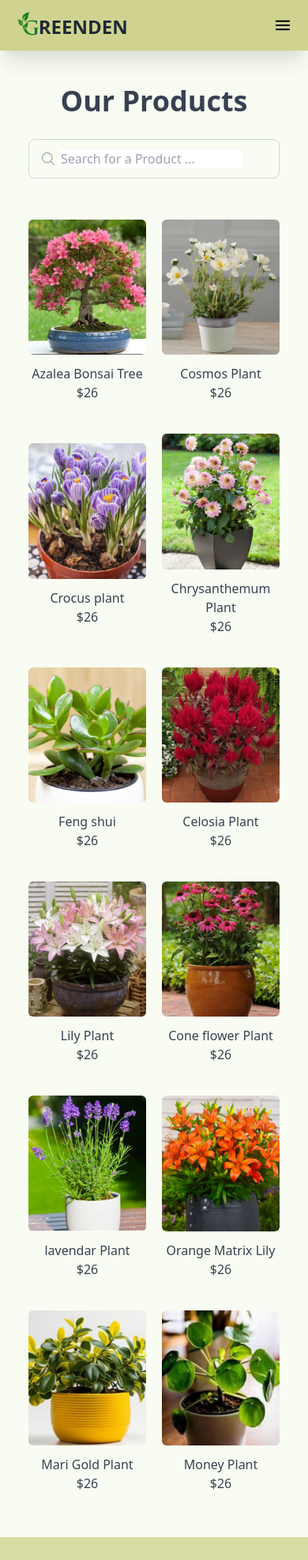
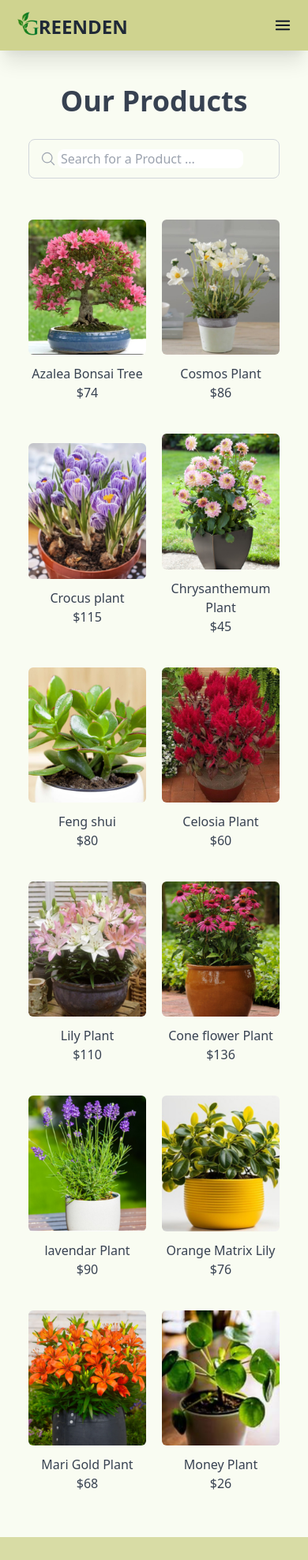
Before and after one commit to deepashreedev/greenden-tailwind, a plain HTML site: page product.html in a window 390 px wide. Shown: the top 1975 px of the page at 79% size. Drawn offline with nearby package versions, Linux system fonts and the light colour scheme.

Commit message:
made changes

```diff
--- a/product.html
+++ b/product.html
@@ -29,7 +29,7 @@
 
 
         <svg xmlns="http://www.w3.org/2000/svg" fill="none" viewBox="0 0 24 24" stroke-width="1.8" stroke="currentColor"
-            class="w-6 h-6 md:hidden">
+            class="w-6 h-6  text-gray-900 md:hidden">
             <path stroke-linecap="round" stroke-linejoin="round" d="M3.75 6.75h16.5M3.75 12h16.5m-16.5 5.25h16.5" />
         </svg>
 
@@ -73,7 +73,7 @@
                 <img src="./images/azalea bonsai tree.png" alt="Azalea Bonsai Tree"
                     class="inline hover:shadow-xl transform hover:-translate-y-2 rounded-md">
                 <h1 class="mt-3 font-medium ">Azalea Bonsai Tree</h1>
-                <p>$26</p>
+                <p>$74</p>
 
             </div>
 
@@ -82,7 +82,7 @@
 
                 <img src="./images/cosmos.png" alt="Cosmos Plant"  class="inline hover:shadow-xl transform hover:-translate-y-2 rounded-md">
                 <h1 class="mt-3 font-medium ">Cosmos Plant</h1>
-                <p>$26</p>
+                <p>$86</p>
 
             </div>
 
@@ -91,7 +91,7 @@
 
                 <img src="./images/crocus.png" alt="Crocus plant"  class="inline hover:shadow-xl transform hover:-translate-y-2 rounded-md">
                 <h1 class="mt-3 font-medium ">Crocus plant</h1>
-                <p>$26</p>
+                <p>$115</p>
 
             </div>
 
@@ -100,7 +100,7 @@
 
                 <img src="./images/chrysanthemum.png" alt="Chrysanthemum Plant"  class="inline hover:shadow-xl transform hover:-translate-y-2 rounded-md">
                 <h1 class="mt-3 font-medium ">Chrysanthemum Plant</h1>
-                <p>$26</p>
+                <p>$45</p>
 
             </div>
 
@@ -109,7 +109,7 @@
 
                 <img src="./images/feng shui.png" alt="Feng shui"  class="inline hover:shadow-xl transform hover:-translate-y-2 rounded-md">
                 <h1 class="mt-3 font-medium">Feng shui</h1>
-                <p>$26</p>
+                <p>$80</p>
 
             </div>
 
@@ -117,7 +117,7 @@
 
                 <img src="./images/celosia.png" alt="Celosia Plant"  class="inline hover:shadow-xl transform hover:-translate-y-2 rounded-md">
                 <h1 class="mt-3 font-medium">Celosia Plant</h1>
-                <p>$26</p>
+                <p>$60</p>
 
             </div>
 
@@ -126,7 +126,7 @@
 
                 <img src="./images/lily.png" alt="Lily Plant"  class="inline hover:shadow-xl transform hover:-translate-y-2 rounded-md">
                 <h1 class="mt-3 font-medium">Lily Plant</h1>
-                <p>$26</p>
+                <p>$110</p>
 
             </div>
 
@@ -135,7 +135,7 @@
 
                 <img src="./images/coneflower.png" alt="Cone flower Plant"  class="inline hover:shadow-xl transform hover:-translate-y-2 rounded-md">
                 <h1 class="mt-3 font-medium">Cone flower Plant</h1>
-                <p>$26</p>
+                <p>$136</p>
 
             </div>
 
@@ -143,24 +143,24 @@
 
                 <img src="./images/lavendar.png" alt="lavendar Plant"  class="inline hover:shadow-xl transform hover:-translate-y-2 rounded-md">
                 <h1 class="mt-3 font-medium">lavendar Plant</h1>
-                <p>$26</p>
+                <p>$90</p>
 
             </div>
 
             <div class="mt-5">
 
-                <img src="./images/orange matrix lily.png" alt="Orange Matrix Lily"  class="inline hover:shadow-xl transform hover:-translate-y-2 rounded-md">
+                <img src="./images/marigold.png" alt="Orange Matrix Lily"  class="inline hover:shadow-xl transform hover:-translate-y-2 rounded-md">
                 <h1 class="mt-3 font-medium">Orange Matrix Lily</h1>
-                <p>$26</p>
+                <p>$76</p>
 
             </div>
 
 
             <div class="mt-5">
 
-                <img src="./images/marigold.png" alt="Mari Gold Plant"  class="inline hover:shadow-xl transform hover:-translate-y-2 rounded-md">
+                <img src="./images/orange matrix lily.png" alt="Mari Gold Plant"  class="inline hover:shadow-xl transform hover:-translate-y-2 rounded-md">
                 <h1 class="mt-3 font-medium">Mari Gold Plant</h1>
-                <p>$26</p>
+                <p>$68</p>
 
             </div>
 
```
Also changed, not shown: contact.html (+7 -7 lines), index.html (+19 -19 lines).
